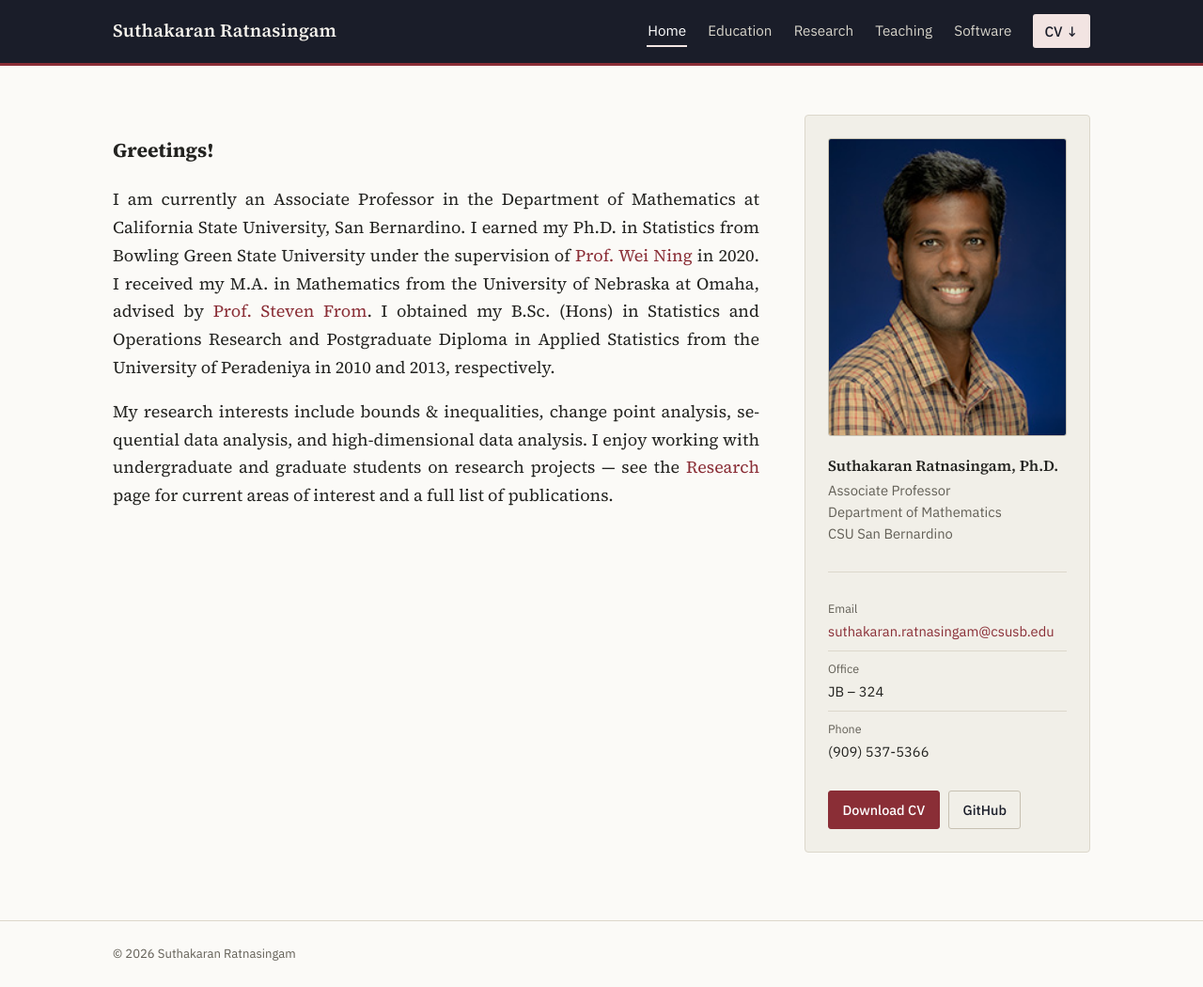
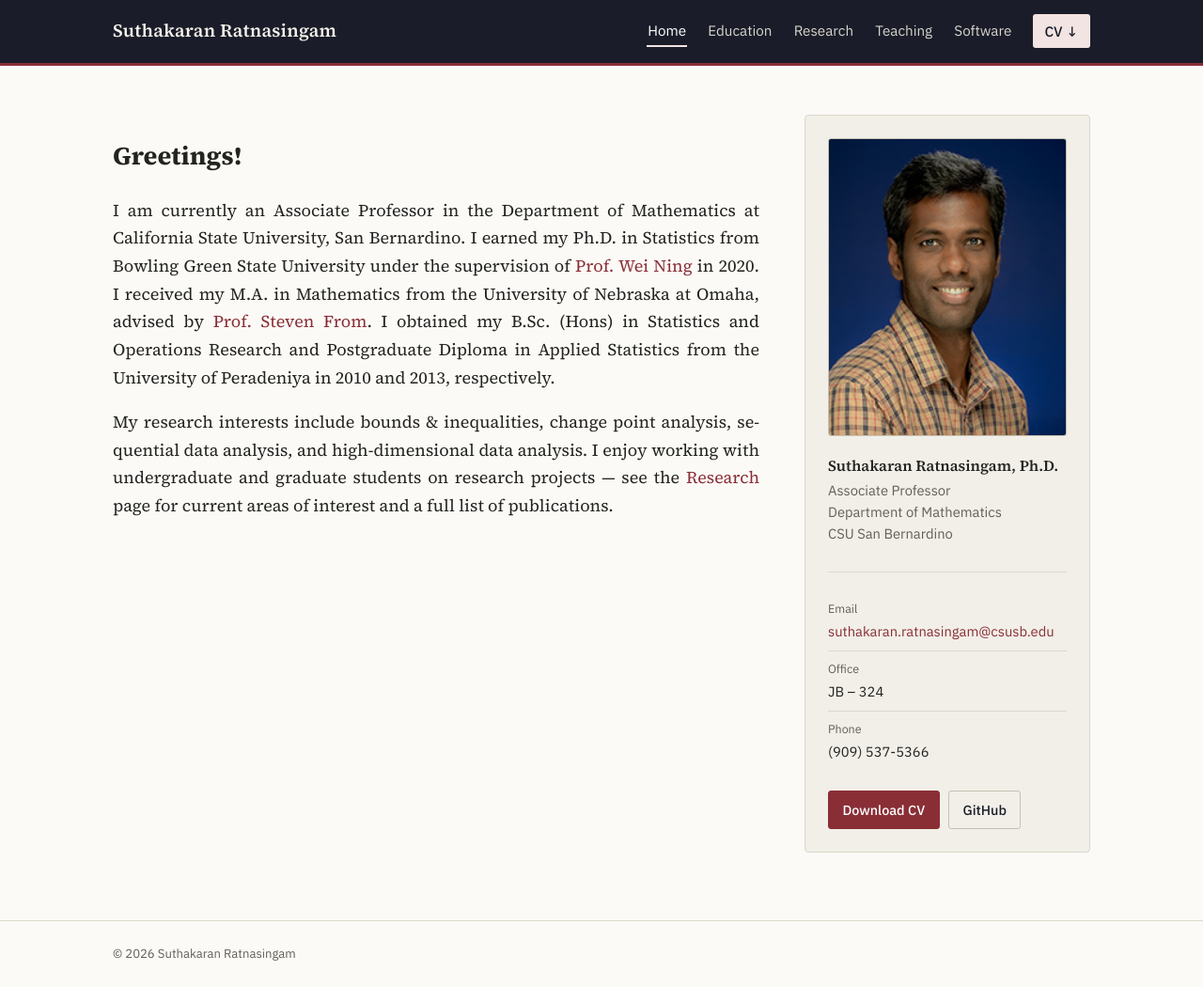
Before and after one commit to suthakaranr/suthakaranr.github.io, a Jekyll site: the page built from index.md, in a window 1280 px wide. Shown: the whole page at 94% size. Built offline with Jekyll 4.4.1, drawn with Linux system fonts in a browser that asks for light colours.

Commit message:
Change heading from h3 to h2 in home layout

```diff
--- a/_layouts/home.html
+++ b/_layouts/home.html
@@ -5,7 +5,7 @@ layout: default
   <div class="hero-grid">
 
     <div class="hero-main">
-      <h3 style="margin-bottom: 1.25rem;">Greetings!</h3>
+      <h2 style="margin-bottom: 1.25rem;">Greetings!</h2>
 
       <div class="prose">
         {{ content }}
```
